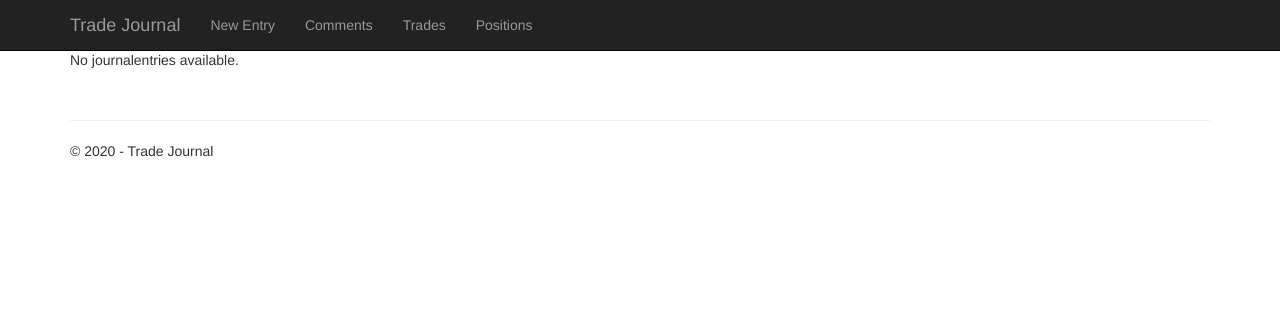
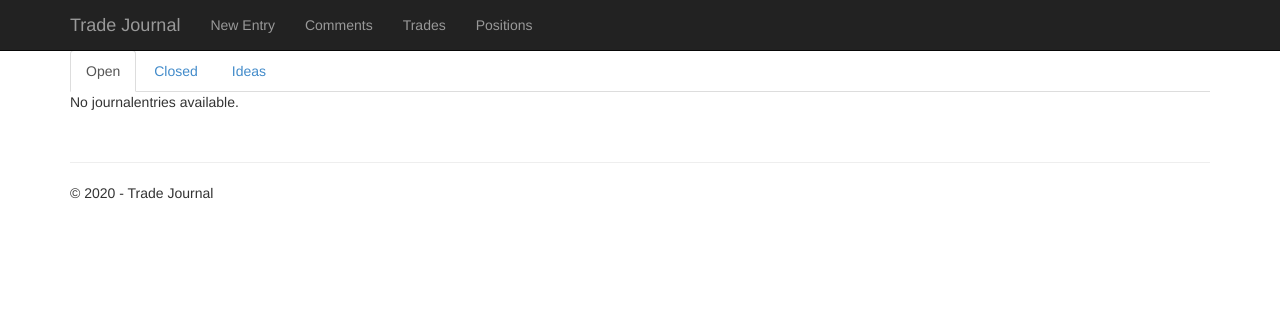
Before and after one commit to mdtanveer/tradejournal, a Flask app: page /home in a window 1280 px wide. Shown: the top 311 px of the page. Run offline with Flask 3, Linux system fonts and the light colour scheme; the visitor is signed in with stand-in values (Sample User, id 1); data that the repository does not hold is empty; parts of the project's set-up code (start-up, migrations or seed data) failed here and were passed over; some libraries are stand-ins or nearby versions.

Commit message:
Add separate views for different trade types

```diff
--- a/tradejournal/models/__init__.py
+++ b/tradejournal/models/__init__.py
@@ -39,6 +39,9 @@ class JournalEntry(object):
         self.is_idea = entity.is_idea if 'is_idea' in entity.keys() else ''
         self.tradingsymbol = entity.tradingsymbol if 'tradingsymbol' in entity.keys() and not not entity['tradingsymbol'] else ''
         self.position_changes = []
+
+    def isidea(self):
+        return self.is_idea == 'Y'
 
     def is_open(self):
         return not self.has_valid_exit_time()
--- a/tradejournal/templates/index.html
+++ b/tradejournal/templates/index.html
@@ -1,7 +1,11 @@
 {% extends "layout.html" %}
 
 {% block content %}
-
+<ul class="nav nav-tabs">
+    <li class="active"><a href="home?subpage=open">Open</a></li>
+    <li><a href="home?subpage=closed">Closed</a></li>
+    <li><a href="home?subpage=idea">Ideas</a></li>
+</ul>
 {% if journalentries %}
 <table class="table table-hover">
     <tbody>
--- a/tradejournal/views.py
+++ b/tradejournal/views.py
@@ -4,7 +4,7 @@ Routes and views for the flask application.
 import json
 from datetime import datetime
 
-from flask import render_template, redirect, request, Response
+from flask import render_template, make_response, redirect, request, Response
 from wtforms import Form, validators, StringField, SubmitField, FloatField, DateTimeField, IntegerField, TextAreaField, BooleanField
 
 from tradejournal.models import JournalEntry, JournalEntryNotFound, toIST_fromtimestamp, IST_now, yahooquotes, resample
@@ -33,14 +33,28 @@ def home():
     """Renders the home page, with a list of all journalentrys."""
     journalentries=repository.get_journalentries()
     page, per_page, offset = get_page_args()
-    pagination = Pagination(page=page, total=len(journalentries), search=False, record_name='journalentries',css_framework='bootstrap4')
-    return render_template(
+    try:
+        subpage = request.args['subpage']
+        page = int(request.cookies.get('page', "1"))
+    except:
+        subpage = request.cookies.get('subpage', 'open')
+    if subpage == 'idea':
+        entries = list(filter(lambda x: x.isidea(), journalentries))
+    elif subpage == 'open':
+        entries = list(filter(lambda x: x.is_open() and not x.isidea(), journalentries))
+    elif subpage == 'closed':
+        entries = list(filter(lambda x: not x.is_open() and not x.isidea(), journalentries))
+    pagination = Pagination(page=page, total=len(entries), search=False, record_name='journalentries',css_framework='bootstrap4')
+    response = make_response(render_template(
         'index.html',
         title='Journal Entries',
         year=datetime.now().year,
-        journalentries=journalentries[offset:offset+per_page],
+        journalentries=entries[offset:offset+per_page],
         pagination=pagination
-    )
+    ))
+    response.set_cookie('subpage', subpage)
+    response.set_cookie('page', str(page))
+    return response
 
 @app.route('/js/<path:path>')
 @login_required
```
